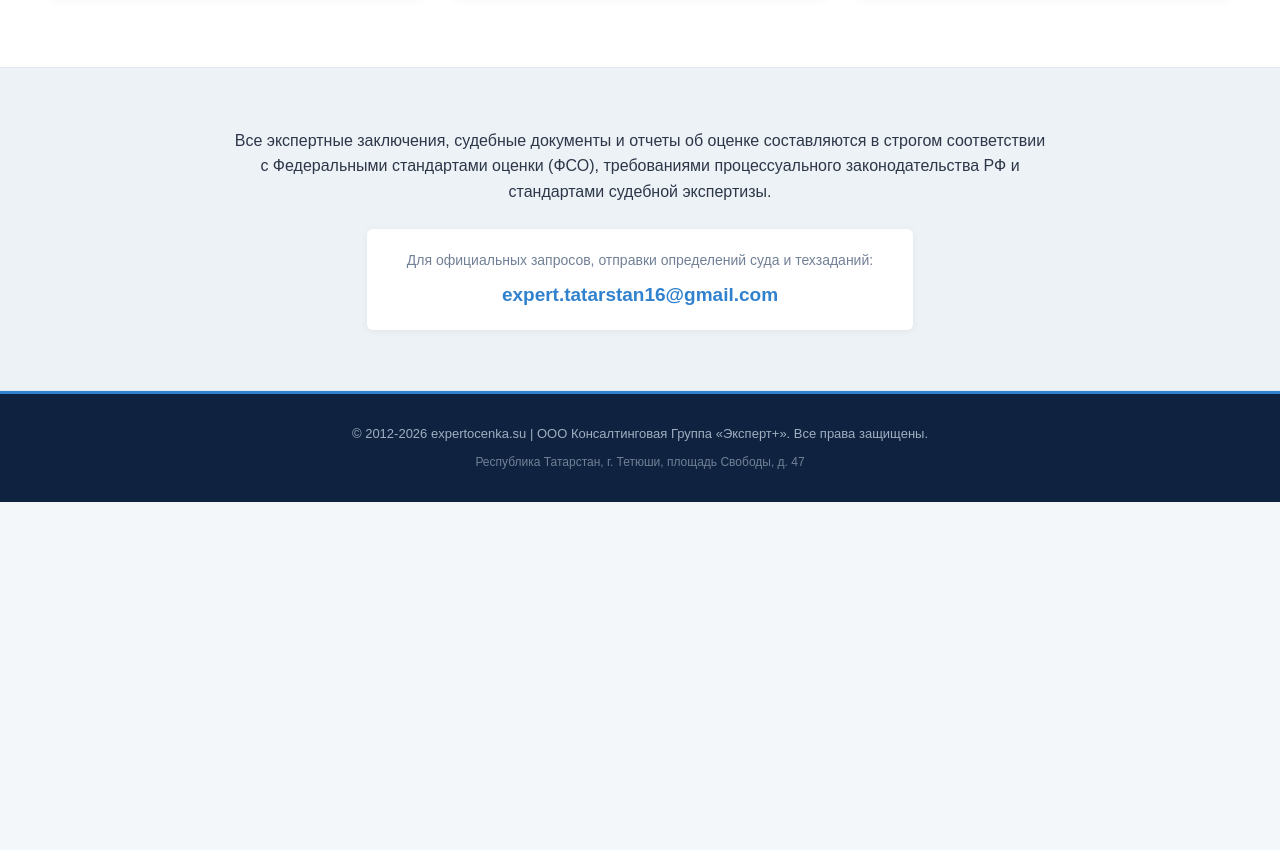
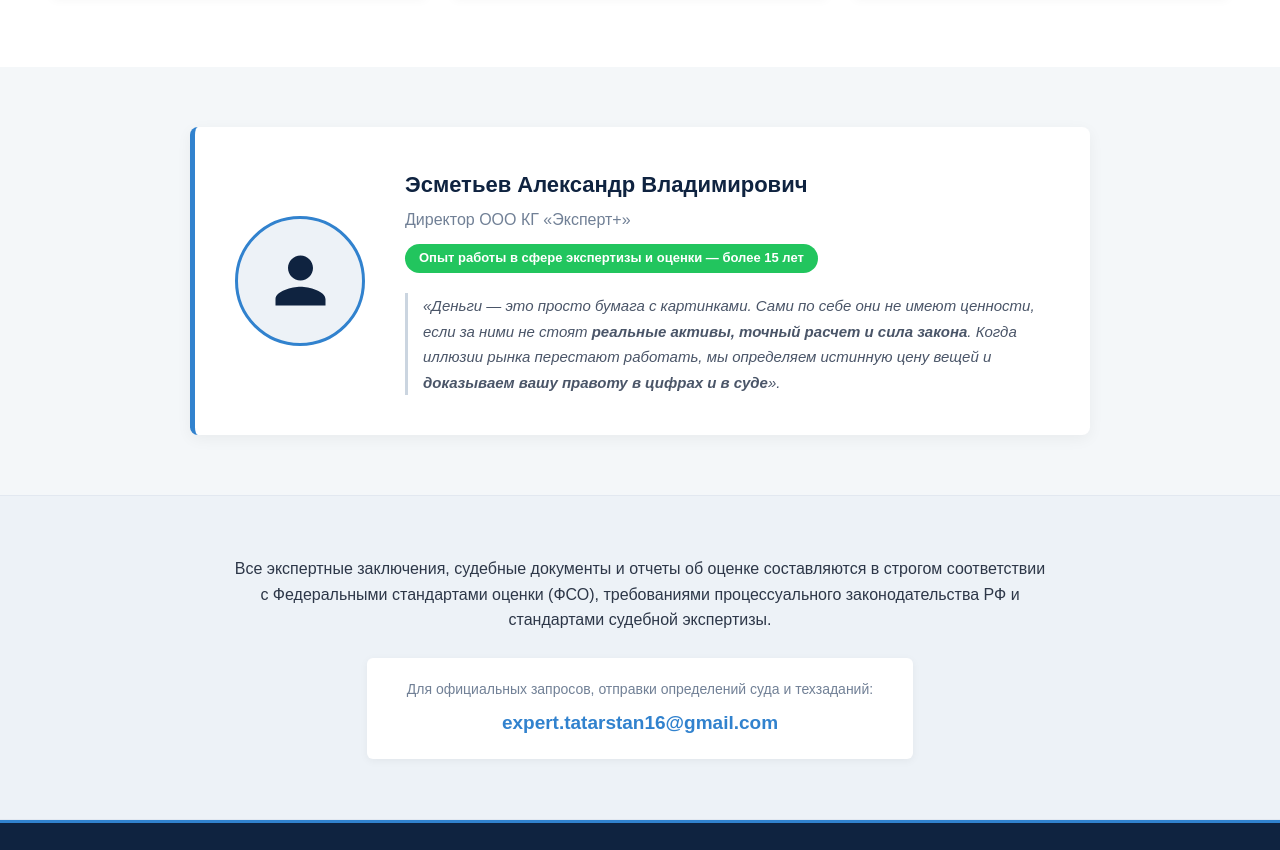
Before and after one commit to experttatarstan16-dot/site, a plain HTML site: page index.html in a window 1280 px wide. Shown: the part 1351-2201 px from the top of the page. Before the commit the page ends 1853 px from the top, so only its background shows below. Drawn offline with Linux system fonts and the light colour scheme.

Commit message:
Update index.html

```diff
--- a/index.html
+++ b/index.html
@@ -35,6 +35,11 @@
         "addressRegion": "Республика Татарстан",
         "postalCode": "422370",
         "addressCountry": "RU"
+      },
+      "founder": {
+        "@type": "Person",
+        "name": "Эсметьев Александр Владимирович",
+        "jobTitle": "Директор"
       },
       "areaServed": { "@type": "Country", "name": "Russia" },
       "priceRange": "$$",
@@ -120,6 +125,7 @@
         .btn-call:hover { background: #2b6cb0; box-shadow: 0 4px 12px rgba(49, 130, 206, 0.3); }
         .btn-max { background: #22c55e; color: #fff; box-shadow: 0 4px 12px rgba(34, 197, 94, 0.3); }
         .btn-max:hover { background: #16a34a; }
+
         .services { padding: 70px 0; background: #fff; }
         .title { text-align: center; font-size: 28px; margin-bottom: 45px; color: #0f2340; text-transform: uppercase; letter-spacing: 1px; }
         .title::after { content: ''; display: block; width: 60px; height: 3px; background: #3182ce; margin: 10px auto 0; }
@@ -127,11 +133,64 @@
         .card { background: #f8fafc; padding: 25px; border-radius: 6px; box-shadow: 0 4px 10px rgba(0,0,0,0.03); border-top: 4px solid #0f2340; transition: 0.3s; display: flex; flex-direction: column; }
         .card:hover { transform: translateY(-4px); box-shadow: 0 10px 20px rgba(0,0,0,0.08); border-top-color: #3182ce; }
 
-        /* Новые стили для картинок */
+        /* Стили для картинок */
         .card-icon { width: 48px; height: 48px; margin-bottom: 15px; object-fit: contain; }
 
         .card h3 { font-size: 18px; margin-bottom: 12px; color: #0f2340; font-weight: 700; }
         .card p { color: #4a5568; font-size: 14px; text-align: justify; }
+
+        /* Стили для блока Руководство */
+        .director-section { padding: 60px 0; background: #f4f7f9; }
+        .director-box {
+            display: flex;
+            align-items: center;
+            gap: 40px;
+            max-width: 900px;
+            margin: 0 auto;
+            background: #fff;
+            padding: 40px;
+            border-radius: 8px;
+            box-shadow: 0 4px 15px rgba(0,0,0,0.05);
+            border-left: 5px solid #3182ce;
+        }
+        .director-avatar {
+            flex-shrink: 0;
+            width: 130px;
+            height: 130px;
+            background: #edf2f7;
+            border-radius: 50%;
+            display: flex;
+            justify-content: center;
+            align-items: center;
+            border: 3px solid #3182ce;
+        }
+        .director-avatar svg {
+            width: 75px;
+            height: 75px;
+            fill: #0f2340;
+        }
+        .director-content { flex-grow: 1; }
+        .director-name { font-size: 22px; color: #0f2340; font-weight: 700; margin-bottom: 5px; }
+        .director-title { font-size: 16px; color: #718096; font-weight: 500; margin-bottom: 12px; }
+        .director-exp {
+            display: inline-block;
+            background: #22c55e;
+            color: #fff;
+            padding: 4px 14px;
+            border-radius: 20px;
+            font-size: 13px;
+            font-weight: 600;
+            margin-bottom: 20px;
+        }
+        .director-quote {
+            font-style: italic;
+            color: #4a5568;
+            font-size: 15px;
+            line-height: 1.7;
+            border-left: 3px solid #cbd5e0;
+            padding-left: 15px;
+        }
+
         .info-block { background: #edf2f7; padding: 60px 0; text-align: center; border-top: 1px solid #e2e8f0; border-bottom: 1px solid #e2e8f0; }
         .info-text { max-width: 850px; margin: 0 auto 25px; font-size: 16px; color: #2d3748; font-weight: 500; padding: 0 15px; }
         .contact-box-footer { background: #fff; display: inline-block; padding: 20px 40px; border-radius: 6px; box-shadow: 0 2px 8px rgba(0,0,0,0.05); margin: 0 15px; }
@@ -139,6 +198,7 @@
         .email-link:hover { text-decoration: underline; }
         footer { background: #0f2340; color: #a0aec0; padding: 30px 0; text-align: center; font-size: 13px; border-top: 3px solid #3182ce; }
         .legal-info { margin-top: 8px; font-size: 12px; color: #718096; }
+
         @media (max-width: 768px) {
             .header-box { flex-direction: column; gap: 15px; text-align: center; padding: 5px 0; }
             .top-contacts { align-items: center; gap: 8px; }
@@ -151,6 +211,21 @@
             .title { font-size: 24px; margin-bottom: 35px; }
             .grid { gap: 20px; }
             .card { padding: 20px; }
+
+            /* Адаптация блока директора для телефонов */
+            .director-box {
+                flex-direction: column;
+                text-align: center;
+                padding: 30px 20px;
+                gap: 20px;
+            }
+            .director-quote {
+                border-left: none;
+                border-top: 3px solid #cbd5e0;
+                padding-left: 0;
+                padding-top: 15px;
+                text-align: justify;
+            }
         }
         @media (max-width: 480px) {
             .logo-text { font-size: 18px; }
@@ -188,6 +263,7 @@
                 </div>
             </div>
         </section>
+
         <section class="services">
             <div class="container">
                 <h2 class="title">Направления деятельности</h2>
@@ -225,6 +301,30 @@
                 </div>
             </div>
         </section>
+
+        <!-- БЛОК: РУКОВОДСТВО -->
+        <section class="director-section">
+            <div class="container">
+                <div class="director-box">
+                    <div class="director-avatar">
+                        <!-- Векторный силуэт делового человека -->
+                        <svg viewBox="0 0 24 24" xmlns="http://www.w3.org/2000/svg">
+                            <path d="M12 12C14.21 12 16 10.21 16 8C16 5.79 14.21 4 12 4C9.79 4 8 5.79 8 8C8 10.21 9.79 12 12 12ZM12 14C9.33 14 4 15.34 4 18V20H20V18C20 15.34 14.67 14 12 14Z"/>
+                        </svg>
+                    </div>
+                    <div class="director-content">
+                        <div class="director-name">Эсметьев Александр Владимирович</div>
+                        <div class="director-title">Директор ООО КГ «Эксперт+»</div>
+                        <div class="director-exp">Опыт работы в сфере экспертизы и оценки — более 15 лет</div>
+                        <div class="director-quote">
+                            «Деньги — это просто бумага с картинками. Сами по себе они не имеют ценности, если за ними не стоят <strong>реальные активы, точный расчет и сила закона</strong>. Когда иллюзии рынка перестают работать, мы определяем истинную цену вещей и <strong>доказываем вашу правоту в цифрах и в суде</strong>».
+                        </div>
+                    </div>
+                </div>
+            </div>
+        </section>
+        <!-- КОНЕЦ БЛОКА РУКОВОДСТВО -->
+
         <section class="info-block">
             <div class="container">
                 <div class="info-text">
```
